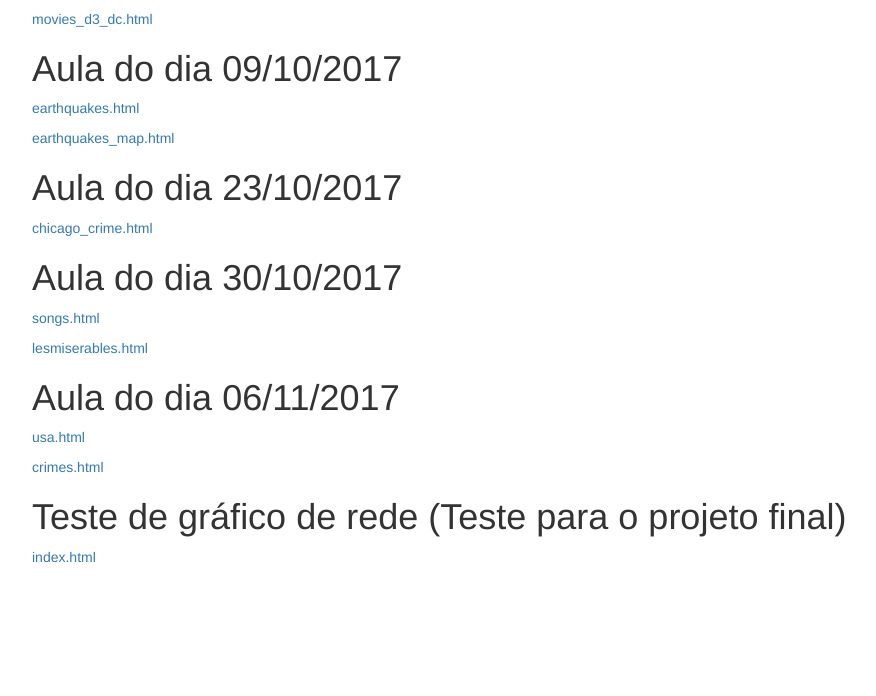
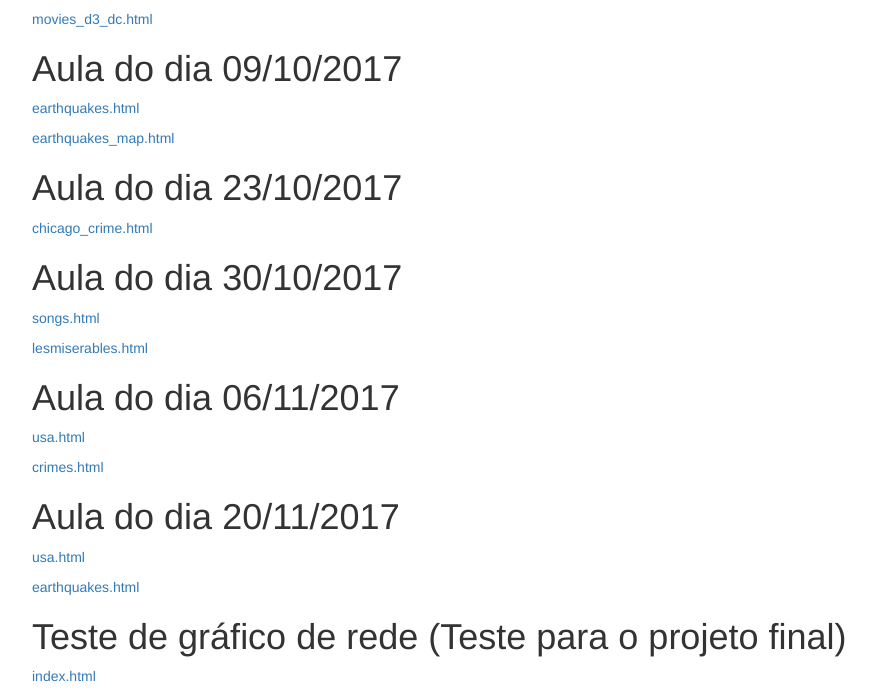
Before and after one commit to emersonbie/datavis-course, a plain HTML site: page index.html in a window 1280 px wide. Shown: the part 670-1366 px from the top of the page, without its empty margins (38-914 px from the left). Before the commit the page ends 1247 px from the top, so only its background shows below. Drawn offline with nearby package versions, Linux system fonts and the light colour scheme.

Commit message:
Update index.html

```diff
--- a/index.html
+++ b/index.html
@@ -80,6 +80,10 @@
       <p><a href="/datavis-course/2017_11_06/usa.html">usa.html</a></p>
       <p><a href="/datavis-course/2017_11_06/crimes.html">crimes.html</a></p>
 
+      <h1>Aula do dia 20/11/2017</h1>
+      <p><a href="/datavis-course/2017_11_20/usa.html">usa.html</a></p>
+      <p><a href="/datavis-course/2017_11_20/earthquakes.html">earthquakes.html</a></p>
+
       <h1>Teste de gráfico de rede (Teste para o projeto final)</h1>
       <p><a href="/datavis-course/graph_net_test/index.html">index.html</a></p>
 
```
